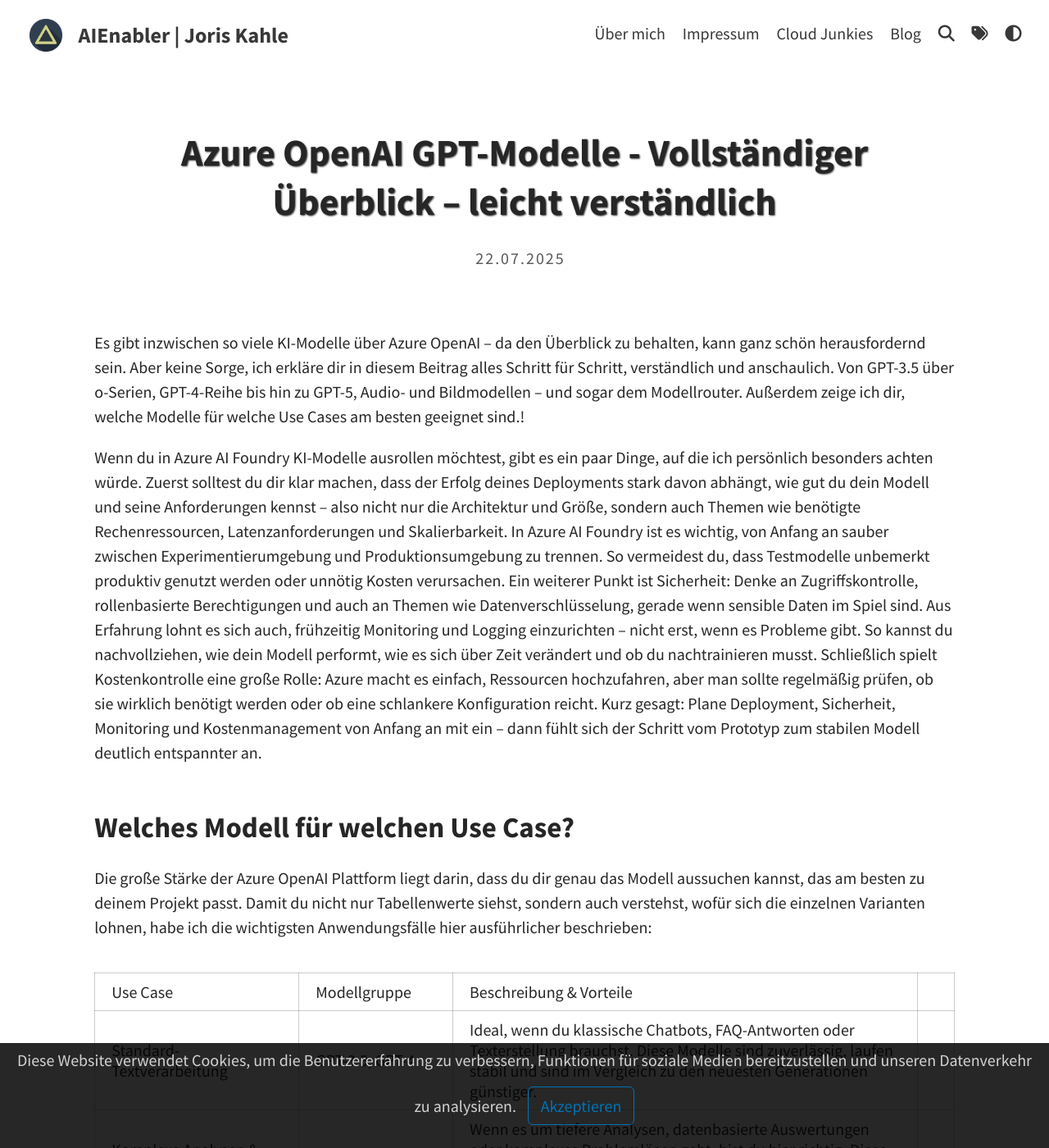
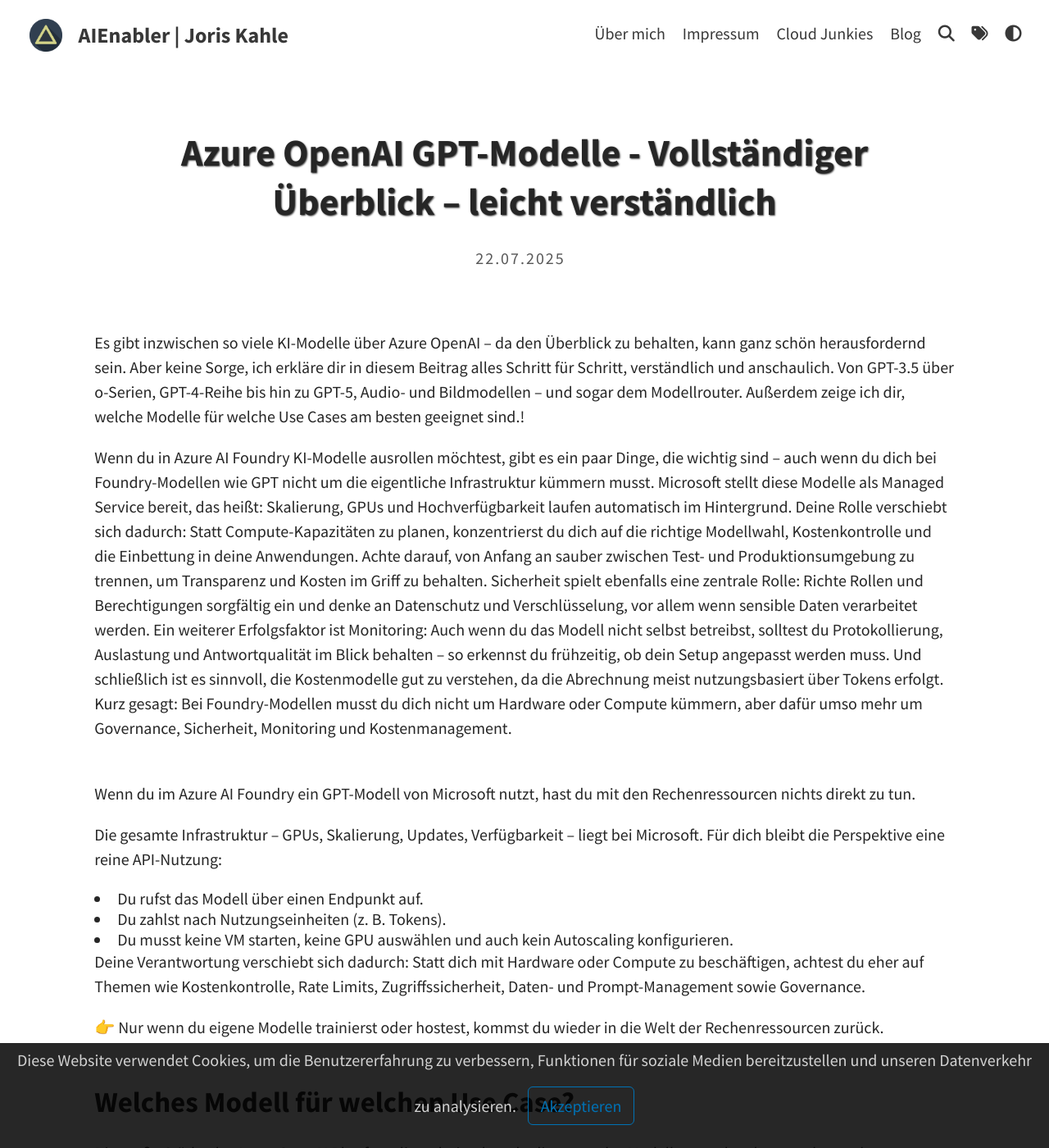
Before and after one commit to joriskahle007/joriskahle007.github.io, a Jekyll site: the page built from _posts/2025-07-22-GPTModelle.md, in a window 1280 px wide and 1400 px high. Shown: the whole window at 82% size. Built offline with Jekyll 4.4.1, drawn with Linux system fonts in a browser that asks for light colours; a script that is not in the unit is left out.

Commit message:
Update 2025-07-22-GPTModelle.md

```diff
--- a/_posts/2025-07-22-GPTModelle.md
+++ b/_posts/2025-07-22-GPTModelle.md
@@ -6,7 +6,19 @@
 
 Es gibt inzwischen so viele KI-Modelle über Azure OpenAI – da den Überblick zu behalten, kann ganz schön herausfordernd sein. Aber keine Sorge, ich erkläre dir in diesem Beitrag alles Schritt für Schritt, verständlich und anschaulich. Von GPT-3.5 über o-Serien, GPT-4-Reihe bis hin zu GPT-5, Audio- und Bildmodellen – und sogar dem Modellrouter. Außerdem zeige ich dir, welche Modelle für welche Use Cases am besten geeignet sind.!<br>
 
-Wenn du in Azure AI Foundry KI-Modelle ausrollen möchtest, gibt es ein paar Dinge, auf die ich persönlich besonders achten würde. Zuerst solltest du dir klar machen, dass der Erfolg deines Deployments stark davon abhängt, wie gut du dein Modell und seine Anforderungen kennst – also nicht nur die Architektur und Größe, sondern auch Themen wie benötigte Rechenressourcen, Latenzanforderungen und Skalierbarkeit. In Azure AI Foundry ist es wichtig, von Anfang an sauber zwischen Experimentierumgebung und Produktionsumgebung zu trennen. So vermeidest du, dass Testmodelle unbemerkt produktiv genutzt werden oder unnötig Kosten verursachen. Ein weiterer Punkt ist Sicherheit: Denke an Zugriffskontrolle, rollenbasierte Berechtigungen und auch an Themen wie Datenverschlüsselung, gerade wenn sensible Daten im Spiel sind. Aus Erfahrung lohnt es sich auch, frühzeitig Monitoring und Logging einzurichten – nicht erst, wenn es Probleme gibt. So kannst du nachvollziehen, wie dein Modell performt, wie es sich über Zeit verändert und ob du nachtrainieren musst. Schließlich spielt Kostenkontrolle eine große Rolle: Azure macht es einfach, Ressourcen hochzufahren, aber man sollte regelmäßig prüfen, ob sie wirklich benötigt werden oder ob eine schlankere Konfiguration reicht. Kurz gesagt: Plane Deployment, Sicherheit, Monitoring und Kostenmanagement von Anfang an mit ein – dann fühlt sich der Schritt vom Prototyp zum stabilen Modell deutlich entspannter an.<br><br>
+Wenn du in Azure AI Foundry KI-Modelle ausrollen möchtest, gibt es ein paar Dinge, die wichtig sind – auch wenn du dich bei Foundry-Modellen wie GPT nicht um die eigentliche Infrastruktur kümmern musst. Microsoft stellt diese Modelle als Managed Service bereit, das heißt: Skalierung, GPUs und Hochverfügbarkeit laufen automatisch im Hintergrund. Deine Rolle verschiebt sich dadurch: Statt Compute-Kapazitäten zu planen, konzentrierst du dich auf die richtige Modellwahl, Kostenkontrolle und die Einbettung in deine Anwendungen. Achte darauf, von Anfang an sauber zwischen Test- und Produktionsumgebung zu trennen, um Transparenz und Kosten im Griff zu behalten. Sicherheit spielt ebenfalls eine zentrale Rolle: Richte Rollen und Berechtigungen sorgfältig ein und denke an Datenschutz und Verschlüsselung, vor allem wenn sensible Daten verarbeitet werden. Ein weiterer Erfolgsfaktor ist Monitoring: Auch wenn du das Modell nicht selbst betreibst, solltest du Protokollierung, Auslastung und Antwortqualität im Blick behalten – so erkennst du frühzeitig, ob dein Setup angepasst werden muss. Und schließlich ist es sinnvoll, die Kostenmodelle gut zu verstehen, da die Abrechnung meist nutzungsbasiert über Tokens erfolgt. Kurz gesagt: Bei Foundry-Modellen musst du dich nicht um Hardware oder Compute kümmern, aber dafür umso mehr um Governance, Sicherheit, Monitoring und Kostenmanagement.<br><br>
+
+Wenn du im Azure AI Foundry ein GPT-Modell von Microsoft nutzt, hast du mit den Rechenressourcen nichts direkt zu tun.
+
+Die gesamte Infrastruktur – GPUs, Skalierung, Updates, Verfügbarkeit – liegt bei Microsoft. Für dich bleibt die Perspektive eine reine API-Nutzung:
+
+<li>Du rufst das Modell über einen Endpunkt auf.</li>
+<li>Du zahlst nach Nutzungseinheiten (z. B. Tokens).</li>
+<li>Du musst keine VM starten, keine GPU auswählen und auch kein Autoscaling konfigurieren.</li>
+
+Deine Verantwortung verschiebt sich dadurch: Statt dich mit Hardware oder Compute zu beschäftigen, achtest du eher auf Themen wie Kostenkontrolle, Rate Limits, Zugriffssicherheit, Daten- und Prompt-Management sowie Governance.
+
+👉 Nur wenn du eigene Modelle trainierst oder hostest, kommst du wieder in die Welt der Rechenressourcen zurück.<br><br>
 
 ## Welches Modell für welchen Use Case?
 
```
